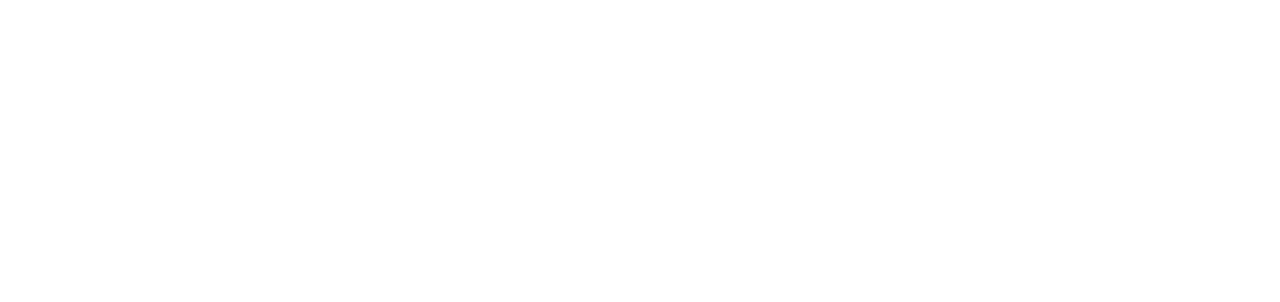
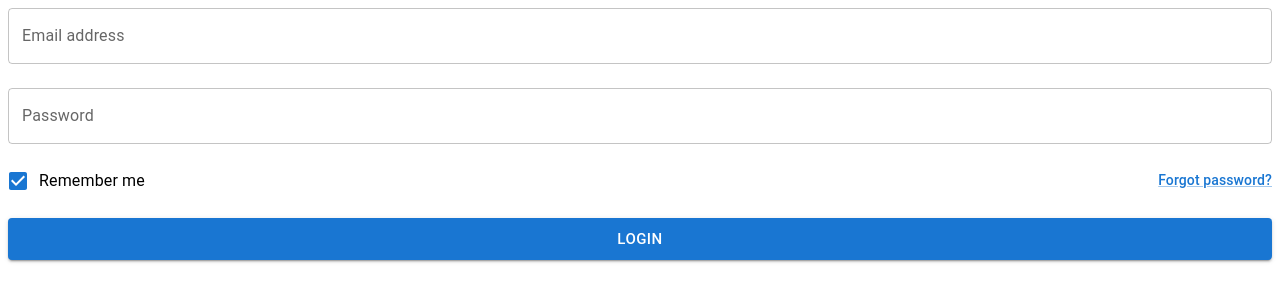
Before and after one commit to HungDangQuang/Blog-frontend, a React (Create React App) app: page / in a window 1280 px wide. Shown: the top 302 px of the page. Built offline with nearby package versions, Linux system fonts and the light colour scheme.

Commit message:
Test structure login form

```diff
--- a/src/App.js
+++ b/src/App.js
@@ -1,9 +1,13 @@
 import React from "react";
+import LoginForm from "./components/authentication/Login/LoginForm";
+import { BrowserRouter } from 'react-router-dom';
+
 
 function App() {
   return (
-    <div>
-    </div>
+    <BrowserRouter>
+      <LoginForm/>
+    </BrowserRouter>
   );
 }
 
--- a/src/components/authentication/Login/LoginForm.jsx
+++ b/src/components/authentication/Login/LoginForm.jsx
@@ -1,10 +1,106 @@
 import React, { useState } from "react";
+import * as Yup from 'yup';
+import { Link as RouterLink, useNavigate } from 'react-router-dom';
+import { useFormik, Form, FormikProvider } from 'formik';
+
+import { Icon } from '@iconify/react';
+import eyeFill from '@iconify/icons-eva/eye-fill';
+import eyeOffFill from '@iconify/icons-eva/eye-off-fill';
+// material
+import {
+    Link,
+    Stack,
+    Checkbox,
+    TextField,
+    IconButton,
+    InputAdornment,
+    FormControlLabel
+} from '@mui/material';
+
+import { LoadingButton } from '@mui/lab';
 
 const LoginForm = () => {
+    const navigate = useNavigate();
+    const [showPassword, setShowPassword] = useState(false);
+
+    const LoginSchema = Yup.object().shape({
+        email: Yup.string().email('Email must be a valid email address').required('Email is required'),
+        password: Yup.string().required('Password is required')
+    });
+
+    const formik = useFormik({
+    initialValues: {
+        email: '',
+        password: '',
+        remember: true
+    },
+    validationSchema: LoginSchema,
+        onSubmit: () => {
+        navigate('/');
+        }
+    });
+
+    const { errors, touched, values, isSubmitting, handleSubmit, getFieldProps } = formik;
+
+    const handleShowPassword = () => {
+    setShowPassword((show) => !show);
+    };
     return(
-        <div>
+        <FormikProvider value={formik}>
+            <Form autoComplete="off" noValidate onSubmit={handleSubmit}>
+            <Stack spacing={3}>
+            <TextField
+                fullWidth
+                autoComplete="username"
+                type="email"
+                label="Email address"
+                {...getFieldProps('email')}
+                error={Boolean(touched.email && errors.email)}
+                helperText={touched.email && errors.email}
+            />
 
-        </div>
+            <TextField
+                fullWidth
+                autoComplete="current-password"
+                type={showPassword ? 'text' : 'password'}
+                label="Password"
+                {...getFieldProps('password')}
+                InputProps={{
+                endAdornment: (
+                    <InputAdornment position="end">
+                        <IconButton onClick={handleShowPassword} edge="end">
+                        <Icon icon={showPassword ? eyeFill : eyeOffFill} />
+                        </IconButton>
+                    </InputAdornment>
+                )
+                }}
+                error={Boolean(touched.password && errors.password)}
+                helperText={touched.password && errors.password}
+            />
+            </Stack>
+
+            <Stack direction="row" alignItems="center" justifyContent="space-between" sx={{ my: 2 }}>
+                <FormControlLabel
+                control={<Checkbox {...getFieldProps('remember')} checked={values.remember} />}
+                label="Remember me"
+                />
+
+                <Link component={RouterLink} variant="subtitle2" to="#">
+                Forgot password?
+                </Link>
+            </Stack>
+
+            <LoadingButton
+            fullWidth
+            size="large"
+            type="submit"
+            variant="contained"
+            loading={isSubmitting}
+            >
+                Login
+            </LoadingButton>
+            </Form>
+        </FormikProvider>
     );
 }
 
--- a/src/index.js
+++ b/src/index.js
@@ -2,7 +2,8 @@ import React from 'react';
 import ReactDOM from 'react-dom';
 import App from './App';
 
+
 ReactDOM.render(
-    <App />,
+  <App />,
   document.getElementById('root')
 );
```
Also changed, not shown: package.json (+9 -2 lines), 2 other files (tests, documents, lock files or other folders).
